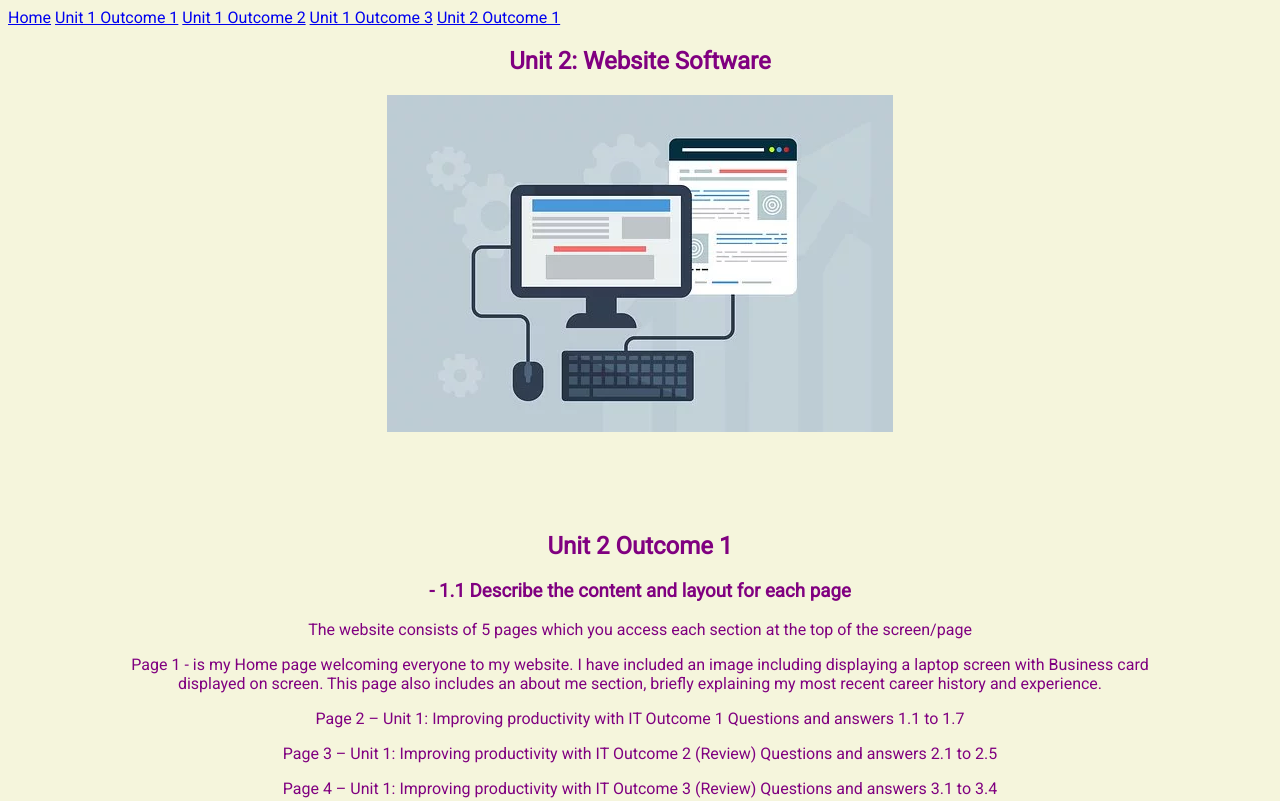
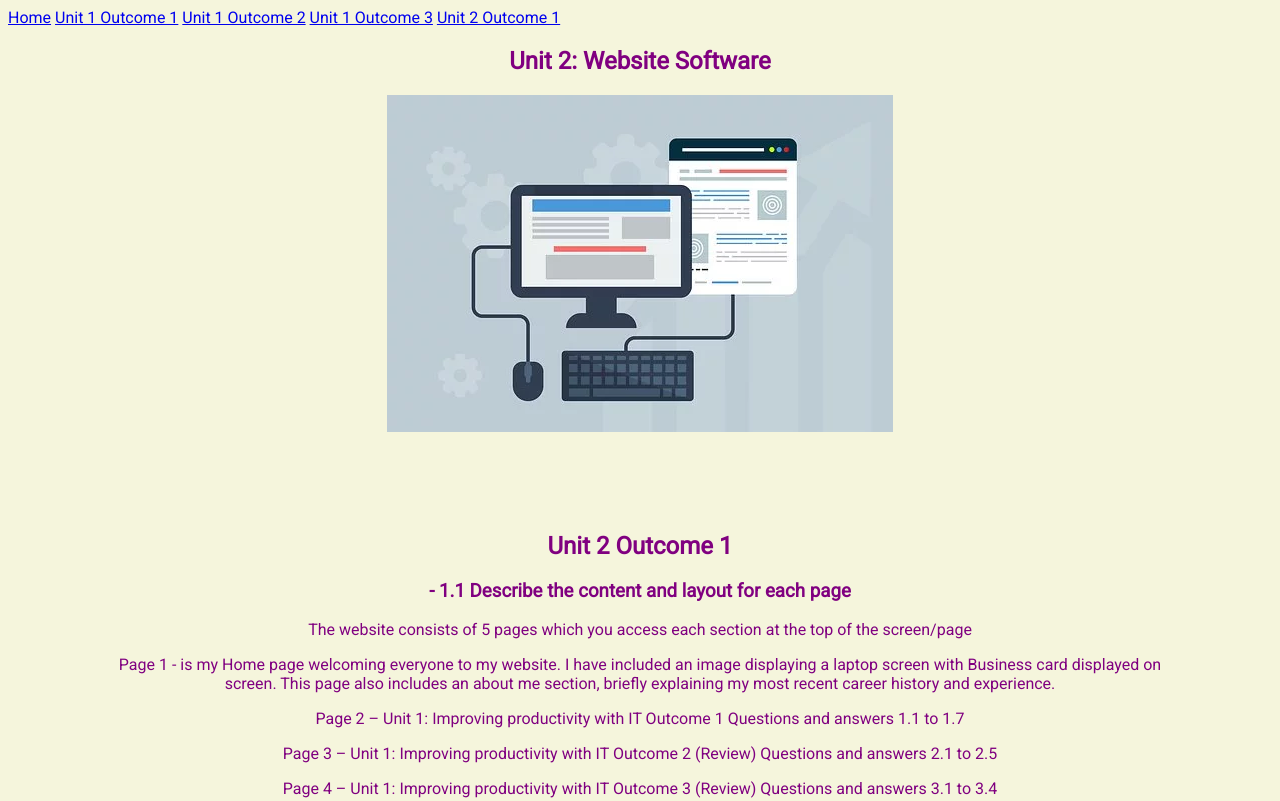
Before and after one commit to bbelluk123/Website-Project, a plain HTML site: page u2 oc1.html in a window 1280 px wide. Shown: the top 801 px of the page. Drawn offline with Linux system fonts and the light colour scheme.

Commit message:
Update u2 oc1.html

```diff
--- a/u2 oc1.html
+++ b/u2 oc1.html
@@ -28,7 +28,7 @@ The website consists of 5 pages which you access each section at the top of the
 </p>
 
 <p>
-Page 1 - is my Home page welcoming everyone to my website. I have included an image including displaying a laptop screen with Business card displayed on screen. This page also includes an about me section, briefly explaining my most recent career history and experience.
+Page 1 - is my Home page welcoming everyone to my website. I have included an image displaying a laptop screen with Business card displayed on screen. This page also includes an about me section, briefly explaining my most recent career history and experience.
 </p>
 
 <p>
```
